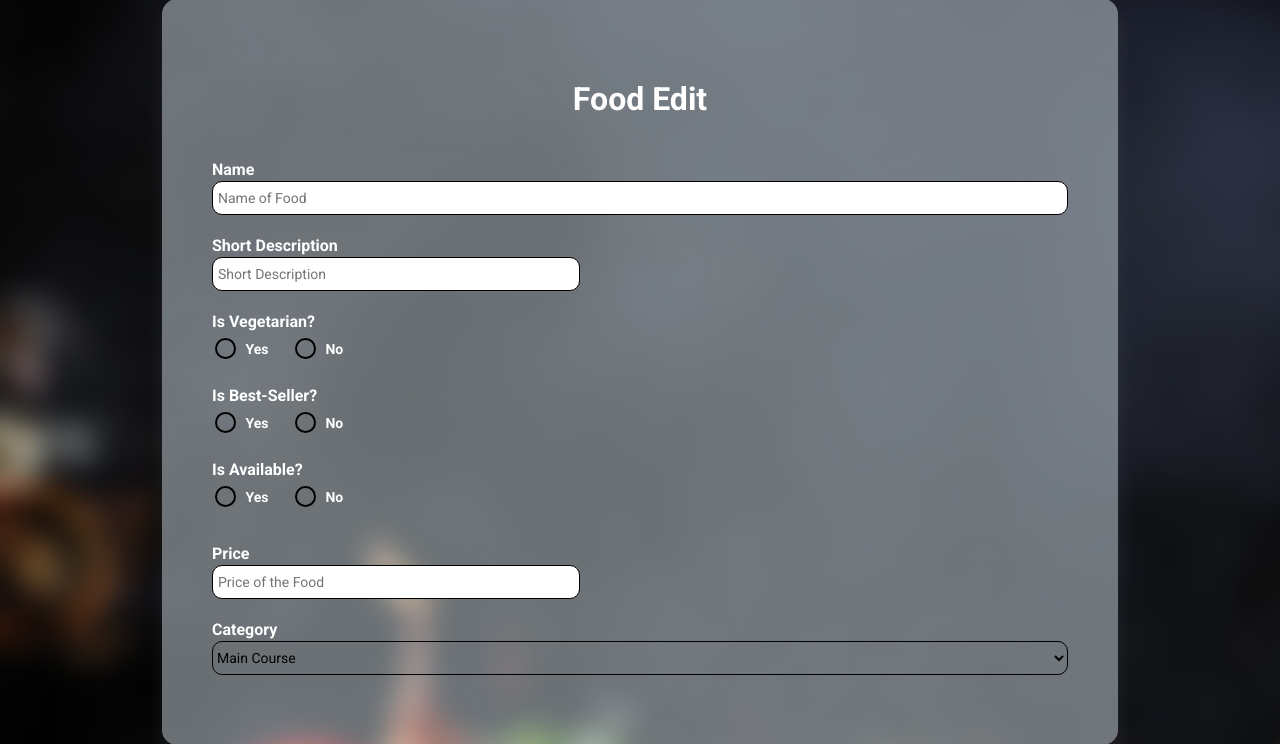
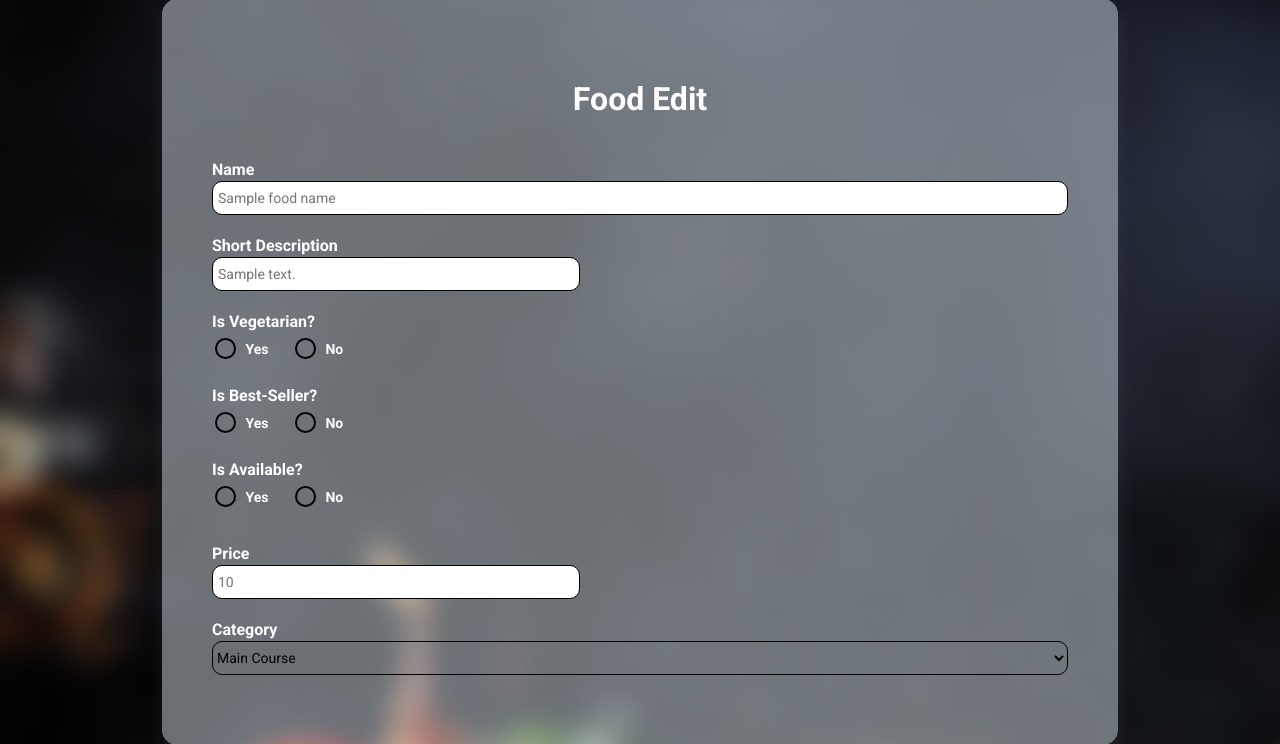
Before and after one commit to vishwanath-29/E_menu, a Django app: template E_menu/templates/add_edit/edit.html in a window 1280 px wide. Shown: the part 41-785 px from the top of the page. Run offline with Django 3.2, Linux system fonts and the light colour scheme; the template is opened without the code that fills it: most values are stand-ins (such as "Sample title", 1, 10 or a date in 2020); some libraries are stand-ins or nearby versions.

Commit message:
Added Edit support by changing placeholder

```diff
--- a/Add_Edit_Items/views.py
+++ b/Add_Edit_Items/views.py
@@ -39,4 +39,4 @@ def edit(request):
 
         context=food_data.values().first()
         print(context)
-    return render(request,"add_edit/edit.html")
+    return render(request,"add_edit/edit.html",context)
--- a/E_menu/templates/add_edit/edit.html
+++ b/E_menu/templates/add_edit/edit.html
@@ -19,13 +19,13 @@
           <div class="item">
             <p>Name</p>
             <div class="name-item input-area">
-              <input type="text" name="FoodName" placeholder="Name of Food" />
+              <input type="text" name="FoodName" placeholder="{{ Food_Name }}" />
             </div>
           </div>
           <div class="item">
               <p>Short Description</p>
               <div class="input-area">
-                <input type="text" name="ShortDescription" placeholder="Short Description">
+                <input type="text" name="ShortDescription" placeholder="{{ Short_Description }}">
               </div>
             </div>
           <div class="question">
@@ -58,7 +58,7 @@
 
           <div class="item">
             <p>Price</p>
-            <input  type="number" step="1.0" name="price" placeholder="Price of the Food"/>
+            <input  type="number" step="1.0" name="price" placeholder="{{ Price }}"/>
           </div>
           <div class="item">
             <p>Category </p>
--- a/E_menu/templates/restaurant/welcome_page.html
+++ b/E_menu/templates/restaurant/welcome_page.html
@@ -100,10 +100,12 @@
                            <div class="row">
                             <div class="btns">
                                 <div class="add-btn col-lg-6">
-                                    <button class="btn btn-primary btn-toolbar">Add items to your Menu</button>
+                                   <a href="/add/">
+                                    <button class="btn btn-primary btn-toolbar" >Add items to your Menu</button>
+                                   </a>
                                 </div>
                                 <div class="edit-btn col-lg-6">
-                                    <button class="btn btn-danger">Edit your Menu</button>
+                                 <a href="/edit/"><button class="btn btn-danger">Edit your Menu</button></a>
                                 </div>
                             </div>
                            </div>
```
